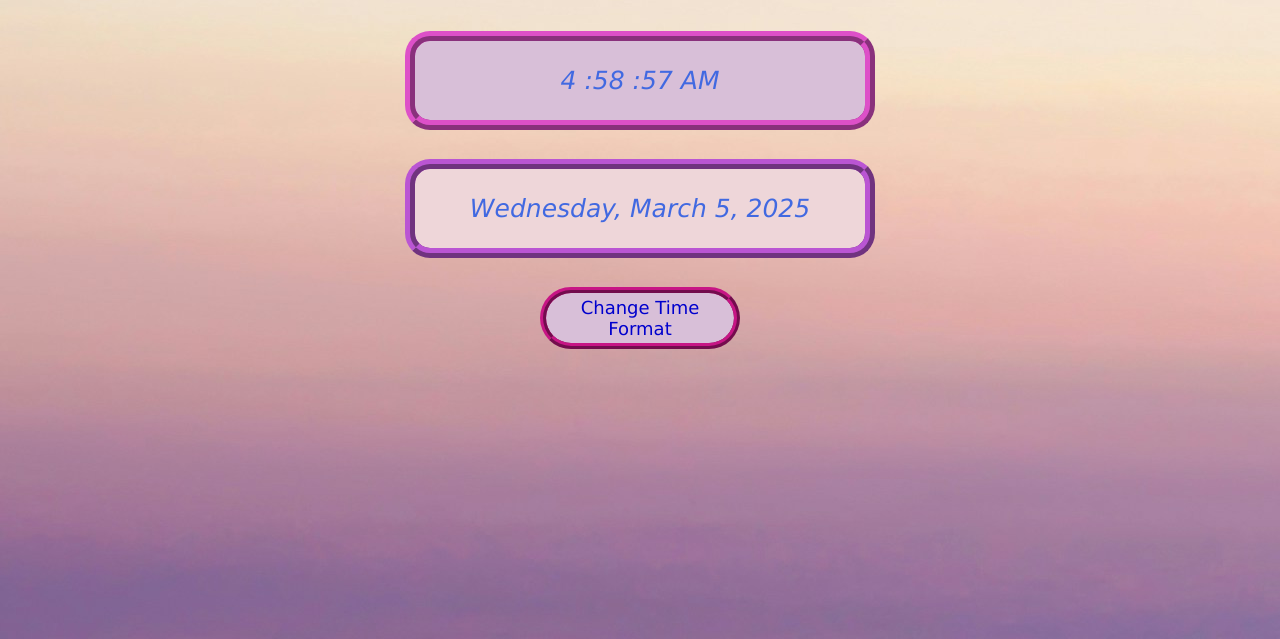
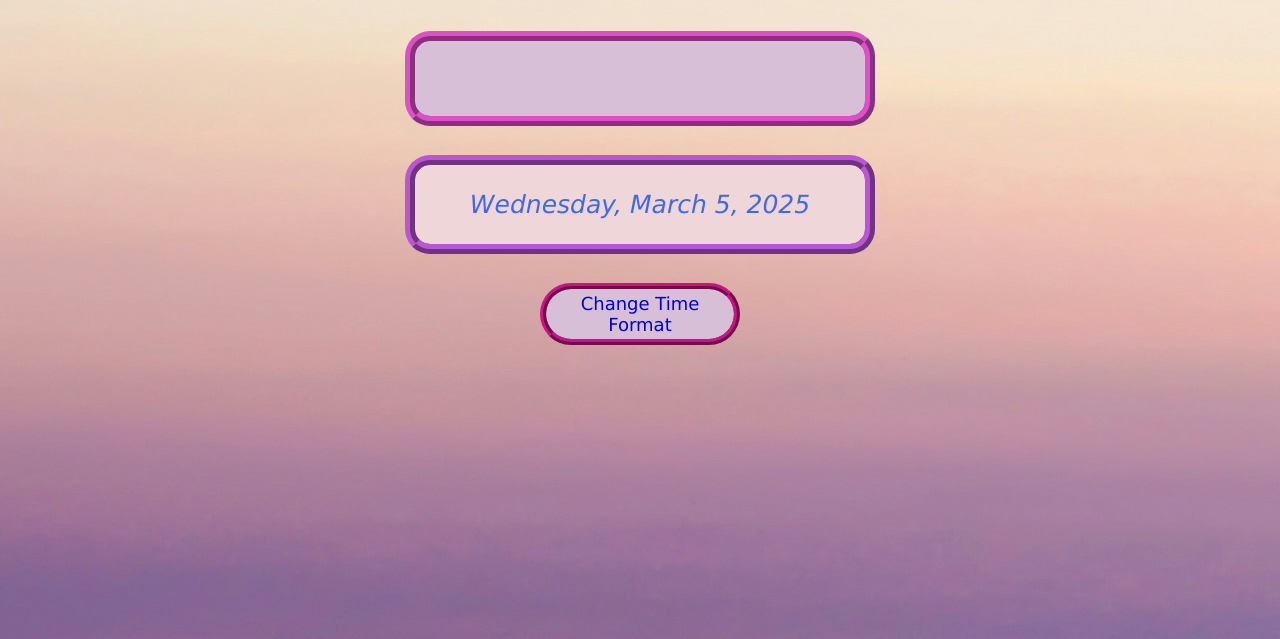
Before and after one commit to over45Codes/digital-clock, a plain HTML site: page index.html in a window 1280 px wide. Shown: the part 161-800 px from the top of the page. Drawn offline with Linux system fonts and the light colour scheme.

Commit message:
fix time separation

```diff
--- a/index.html
+++ b/index.html
@@ -12,10 +12,7 @@
         <h1>Digital Clock</h1>
            </header>
       <div class="clock">
-        <span id="hour"></span>
-        <span id="minute"></span>
-        <span id="seconds"></span>
-        <span id="amPm"></span>
+          <p id="time"></p>
       </div>
       <br>
       <div class="date">
```
